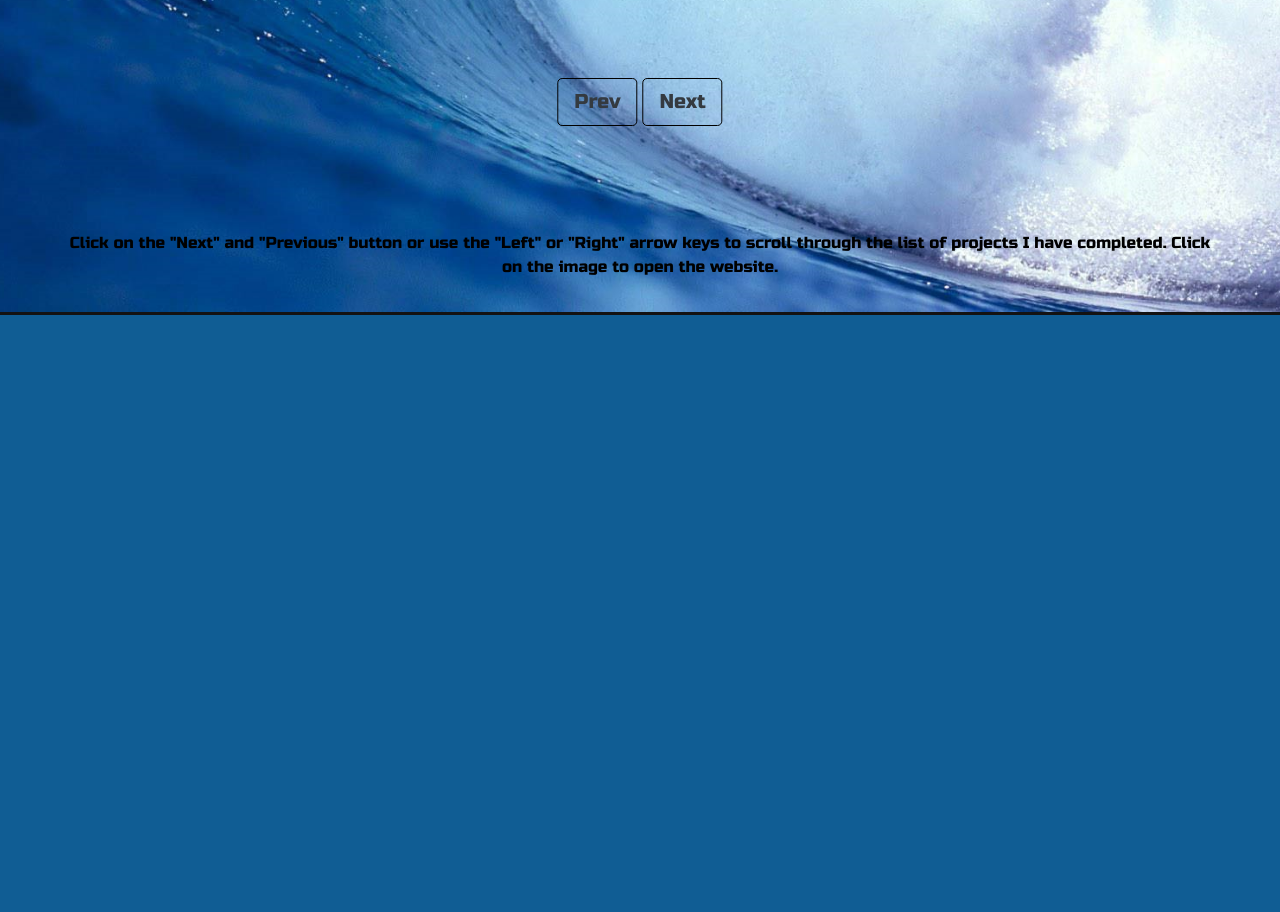
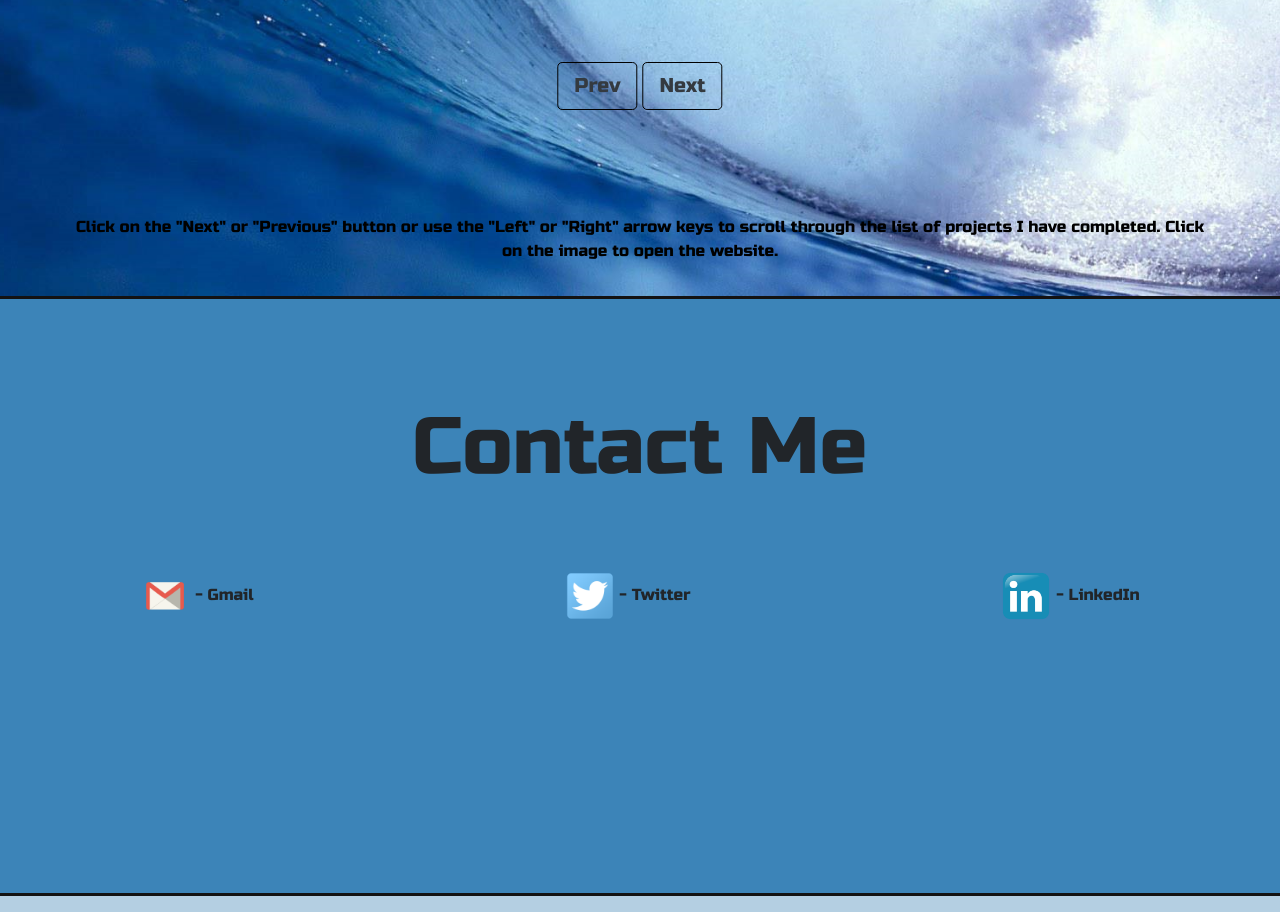
Before and after one commit to Rubick-dev/Portfolio, a PHP site: page / in a window 1280 px wide. Shown: the part 2320-3232 px from the top of the page. Run offline with PHP 8.4, Linux system fonts and the light colour scheme; some libraries are stand-ins or nearby versions.

Commit message:
final draft pre icon links, full contents included

```diff
--- a/index.html
+++ b/index.html
@@ -38,7 +38,7 @@
   <div class="jumbotron jumbotron-fluid"> <!-- Start of the jumbotron -->
     <div class="container">
       <h1 class="display-2 intro-head">Heath Burton</h1>
-      <p class="lead intro-body">FullStack Web Developer - Skills in HTML5, CSS3, Bootstrap4, Javascript(es5 & es6) and jQuery. All information displayed on this portfolio is original content, created by myself to demonstrate my progression as a web developer.</p>
+      <p class="lead intro-body">Aspiring FullStack Web Developer - Currently accomplished in HTML5, CSS3, Bootstrap 4, Vanilla Javascript(es5 and es6) git and jQuery. Currently studying React.js and backend technologies Node and MongoDB. All information displayed on this portfolio is original content created by myself and demonstrate my progression as a web developer.</p>
     </div>
     <div class="row d-flex flex-row justify-content-around skills-icons">
       <div class="hobbies p-3"><img src="images/css3-icon.png" width="50" height="50" alt="css3 icon"></div>
@@ -55,8 +55,8 @@
     <h1 class="aboutme-head">About Me</h1>
     <div class="bio">
       <p>From a young age I had interest in IT and specifically programming however I never truly harnessed that passion until now. August 2017 was a turning point in my life, an amazing opportunity arose for me to follow my dreams and become a professional web developer.</p>
-      <p>Lorem ipsum dolor sit amet, consectetur adipiscing elit. Sed aliquet ante orci. Nunc accumsan arcu purus. Pellentesque suscipit auctor neque, nec sagittis erat accumsan id. Duis commodo dictum nunc, dictum convallis dolor tempus id. Praesent dignissim est vel lectus lobortis ornare. Vestibulum vitae volutpat magna. Vivamus ut erat rhoncus, rhoncus nisl id, gravida risus.</p>
-      <p>Cras fermentum, nisi sit amet laoreet pellentesque, enim purus facilisis urna, id malesuada risus diam in nulla. Nullam porta varius blandit. Proin nibh magna, dignissim vitae est ut, blandit elementum lectus. Ut sollicitudin sapien enim, et scelerisque nibh scelerisque vitae. Proin ullamcorper at metus ac rhoncus. Integer eu turpis eu nibh laoreet venenatis sit amet eu nibh. Integer vitae sapien dolor. Vivamus justo mauris, feugiat et mi at, suscipit pretium ligula. Phasellus suscipit nisl odio, quis sagittis ante lacinia vel. Quisque scelerisque eros at porta imperdiet.</p>
+      <p>I have been studying fulltime since that date to develop the necessary skills to transfer my career into the web development world. I have used online learning resources such as Team Treehouse, Udemy, Wesbos and various Youtube channels. Nothing helps you learn more than actually building things from the ground up and that is what this page demonstrates.</p>
+      <p>I understand what is involved in taking this step, mostly that I will code at least 1 hour a day every day for the rest of my life and by being a developer you become a life long active learner. I am excited for the future and what it will bring.</p>
     </div>
     <div class="container">
       <h4 class="hobbies-head">Hobbies and interests</h4>
@@ -112,13 +112,9 @@
       </div>
 
       <div class="project-desc-div">
-        <p class="project-description">Click on the "Next" and "Previous" button or use the "Left" or "Right" arrow keys to scroll through the list of projects I have completed. Click on the image to open the website.</p>
+        <p class="project-description">Click on the "Next" or "Previous" button or use the "Left" or "Right" arrow keys to scroll through the list of projects I have completed. Click on the image to open the website.</p>
       </div>
     </div> <!-- end of buttons to scroll left and right -->
-
-    <!-- <div class="project-desc-div">
-      <p class="project-description">Click on the "Next" and "Previous" button or use the "Left" or "Right" arrow keys to scroll through the list of projects I have completed. Click on the image to open the website.</p>
-    </div> -->
 
   </div> <!-- end of the carousel section -->
 
@@ -126,7 +122,12 @@
 
   <div class="contacts-div" id="contact-me"> <!-- Start of the contacts area -->
     <div class="contact-area">
-
+      <h1 class="contact-head">Contact Me</h2>
+    </div>
+    <div class="row d-flex flex-row justify-content-around contact-icons">
+      <div class="hobbies p-3"><img src="images/gmail-icon.png" width="50" height="50" alt="icon of gmail"> - Gmail</div>
+      <div class="hobbies p-3"><img src="images/twitter-icon.png" width="50" height="50" alt="icon of twitter"> - Twitter</div>
+      <div class="hobbies p-3"><img src="images/linkedin-icon.png" width="50" height="50" alt="LinkedIn icon"> - LinkedIn</div>
     </div>
   </div>
 
--- a/styles.css
+++ b/styles.css
@@ -30,7 +30,7 @@ body {
 }
 
 .skills-icons {
-  padding-top: 50px;
+  padding-top: 100px;
   max-width: 100%;
 }
 
@@ -216,13 +216,27 @@ body {
 
 .contacts-div {
   border-top: 3px solid rgb(19, 18, 18);
-  background-color: #105d94;
+  border-bottom: 3px solid rgb(19, 18, 18);
+  background-color: #3c84b8;
   height: 600px;
+}
+
+.contact-head {
+  position: relative;
+  top: 50px;
+  padding-top: 50px;
+  padding-bottom: 30px;
+  text-align: center;
+  font-size: 5rem;
+}
+
+.contact-icons {
+  margin-top: 80px;
 }
 
 
 /* ---- Media Queries --- */
-@media (max-width: 335px) {
+@media (max-width: 342px) {
   /* -- Carousel Button --- */
   .buttons {
     position: absolute;
@@ -243,11 +257,19 @@ body {
     padding-left: 10%;
   }
 
-  .projects-head {
-    font-size: 4rem;
-  }
-
-  .intro-head {
+  .projects-head,
+  .intro-head,
+  .contact-head {
     font-size: 4rem;
   }
 }
+
+@media (max-width:420px) {
+  .project-desc-div {
+    position: absolute;
+    bottom: -50px;
+    left: 5%;
+    right: 5%;
+    transform: translateY(-50%);
+  }
+}
```
Also changed, not shown: images/gmail-icon.png (added), images/linkedin-icon.png (added), images/twitter-icon.png (added).
